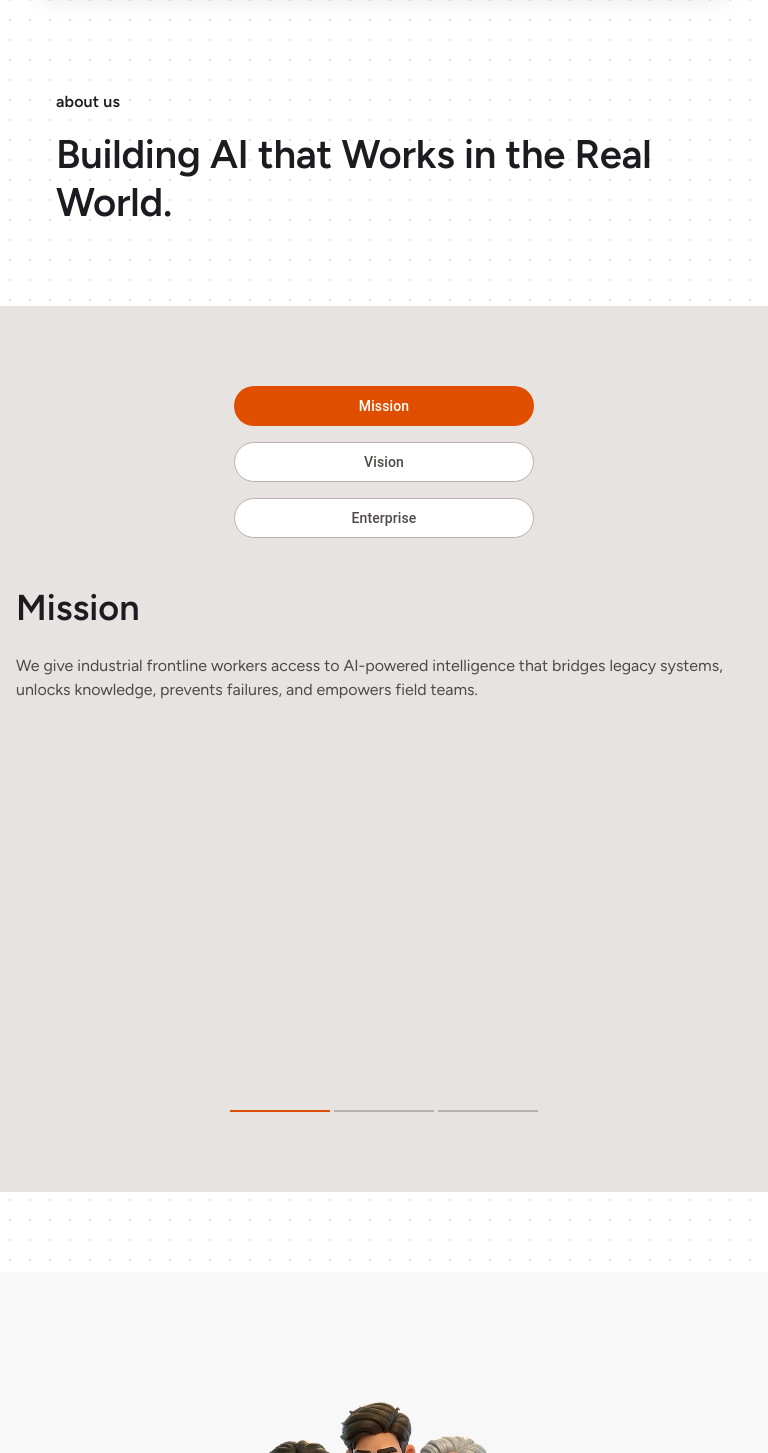
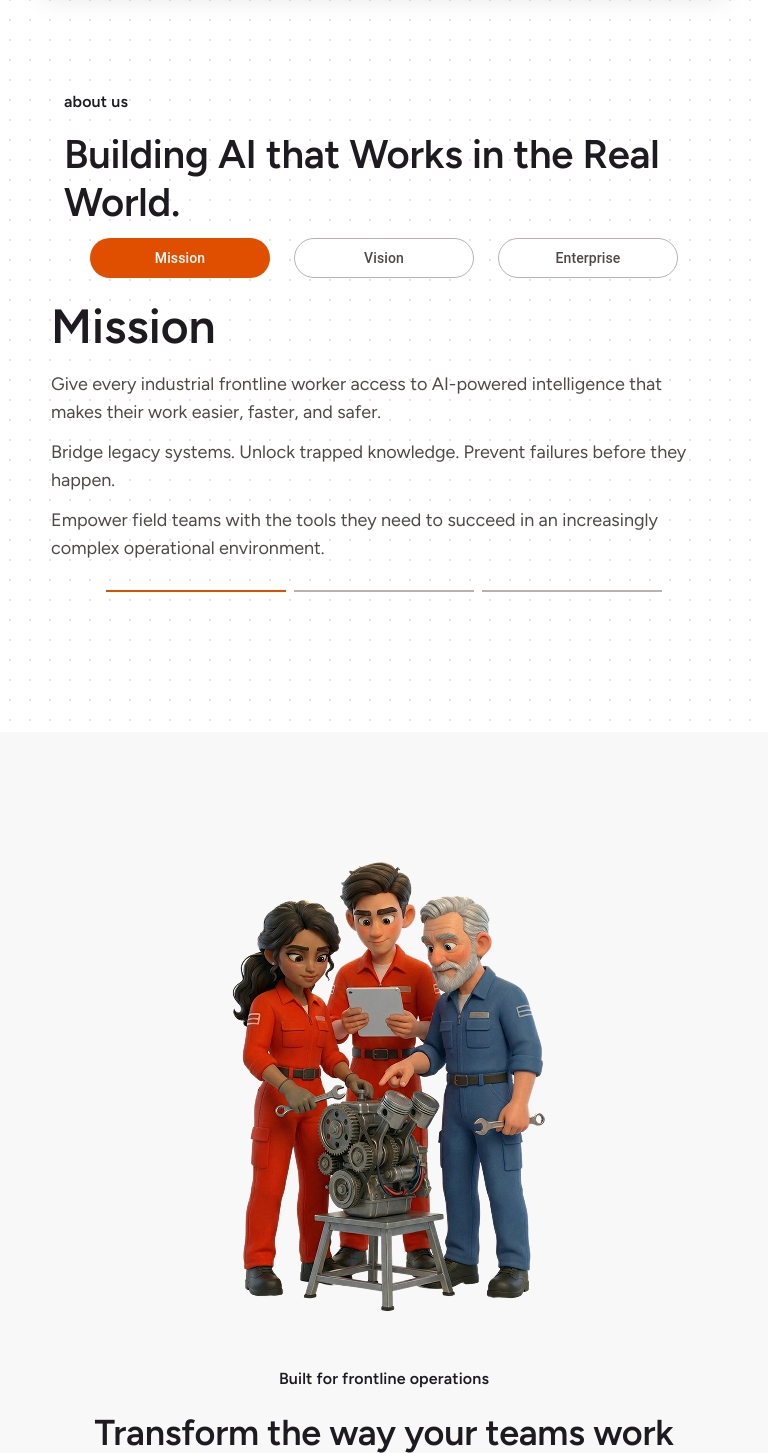
Before and after one commit to fieldpal-ai/fieldpal.ai, a FastAPI app: page /about in a window 768 px wide. Shown: the part 70-1523 px from the top of the page. Run offline with FastAPI, Linux system fonts and the light colour scheme.

Commit message:
style fixes

```diff
--- a/static/css/about.css
+++ b/static/css/about.css
@@ -1,9 +1,31 @@
 /* About Page Carousel Styles */
 
+/* Override hero-copy margin for about page to match home page video spacing */
+.about-page-header .hero-copy {
+    margin-bottom: 12px;
+}
+
+/* Responsive - Equal padding for about page sections */
+@media (max-width: 768px) {
+    .about-page-header {
+        padding-left: 24px !important;
+        padding-right: 24px !important;
+    }
+
+    .about-page-header .hero-copy-heading {
+        padding-right: 0 !important;
+    }
+
+    .about-carousel-container {
+        padding-left: 24px !important;
+        padding-right: 24px !important;
+    }
+}
+
 .about-carousel-section {
-    background-color: #E6E3E1;
-    padding: 80px 0;
-    margin: 80px 0;
+    background-color: transparent;
+    padding: 0 0 80px 0;
+    margin: 0;
     width: 100%;
 }
 
@@ -13,7 +35,7 @@
     padding: 0 24px;
     display: flex;
     flex-direction: column;
-    gap: 48px;
+    gap: 12px;
 }
 
 /* Button Controls */
@@ -86,30 +108,31 @@
 /* Content Panels */
 .about-carousel-content {
     position: relative;
-    min-height: 300px;
+    height: 240px;
     width: 100%;
-    display: grid;
-    grid-template-columns: repeat(3, 206px);
-    gap: 24px;
-    align-items: start;
+    display: flex;
     justify-content: center;
 }
 
 .about-carousel-panel {
+    position: absolute;
+    top: 0;
+    left: 50%;
+    transform: translateX(-50%) translateY(20px);
+    width: calc(206px * 3 + 24px * 2);
+    max-width: 100%;
     opacity: 0;
     visibility: hidden;
-    transform: translateY(20px);
     transition: opacity 0.5s ease, transform 0.5s ease, visibility 0.5s ease;
     display: flex;
     flex-direction: column;
-    gap: 24px;
-    width: 100%;
+    gap: 16px;
 }
 
 .about-carousel-panel.active {
     opacity: 1;
     visibility: visible;
-    transform: translateY(0);
+    transform: translateX(-50%) translateY(0);
 }
 
 .about-carousel-heading {
@@ -130,12 +153,17 @@
     font-size: 18px;
     line-height: 28px;
     color: #4E4947;
-    max-width: 800px;
+    width: 100%;
+    margin-bottom: 24px;
 }
 
 .about-carousel-text p {
-    margin: 0;
+    margin: 0 0 12px 0;
     padding: 0;
+}
+
+.about-carousel-text p:last-child {
+    margin-bottom: 0;
 }
 
 /* Bottom Indicator Lines */
@@ -161,8 +189,25 @@
     background-color: #E04F00;
 }
 
-/* Responsive Design */
-@media (max-width: 768px) {
+/* Responsive Design - Medium screens - keep buttons horizontal but adjust sizes */
+@media (max-width: 900px) and (min-width: 601px) {
+    .about-carousel-button {
+        width: 180px;
+        padding: 10px 12px;
+    }
+
+    .about-carousel-content {
+        grid-template-columns: repeat(3, 180px);
+        gap: 16px;
+    }
+
+    .about-carousel-bottom-line {
+        width: 180px;
+    }
+}
+
+/* Responsive Design - Small screens - stack buttons */
+@media (max-width: 600px) {
     .about-carousel-buttons {
         flex-direction: column;
         align-items: center;
@@ -220,9 +265,9 @@
 /* About Hero Section */
 .about-hero-section {
     background-color: #F8F8F8;
-    padding: 80px 0;
+    padding: 60px 0;
     width: 100%;
-    margin-top: 80px;
+    margin-top: 0;
 }
 
 .about-hero-container {
@@ -232,7 +277,7 @@
     display: flex;
     flex-direction: row;
     align-items: center;
-    gap: 60px;
+    gap: 40px;
 }
 
 .about-hero-image-container {
@@ -244,7 +289,7 @@
 
 .about-hero-image {
     width: 100%;
-    max-width: 600px;
+    max-width: 450px;
     height: auto;
     object-fit: contain;
 }
--- a/static/css/contact.css
+++ b/static/css/contact.css
@@ -21,8 +21,8 @@
     display: flex;
     flex-direction: column;
     align-items: center;
-    padding: 120px 0 40px 0;
-    gap: 64px;
+    padding: 60px 0 0 0;
+    gap: 0;
     isolation: isolate;
     width: 100%;
     min-height: auto;
@@ -49,7 +49,7 @@
     order: 1;
     flex-grow: 0;
     z-index: 1;
-    margin: 0 auto;
+    margin: 0 auto 80px auto;
 }
 
 .contact-hero-label {
--- a/templates/about.html
+++ b/templates/about.html
@@ -9,7 +9,7 @@
 
 {% block content %}
 <!-- Header Section -->
-<div class="max-w-7xl mx-auto px-4 sm:px-6 lg:px-8" style="padding-top: 60px; padding-bottom: 0;">
+<div class="max-w-7xl mx-auto px-4 sm:px-6 lg:px-8 about-page-header" style="padding-top: 60px; padding-bottom: 0;">
     <div class="hero-copy">
         <div class="hero-copy-title">
             about us
@@ -41,21 +41,24 @@
             <div class="about-carousel-panel active" data-section="mission">
                 <h2 class="about-carousel-heading">Mission</h2>
                 <div class="about-carousel-text">
-                    <p>We give industrial frontline workers access to AI-powered intelligence that bridges legacy systems, unlocks knowledge, prevents failures, and empowers field teams.</p>
+                    <p>Give every industrial frontline worker access to AI-powered intelligence that makes their work easier, faster, and safer.</p>
+                    <p>Bridge legacy systems. Unlock trapped knowledge. Prevent failures before they happen.</p>
+                    <p>Empower field teams with the tools they need to succeed in an increasingly complex operational environment.</p>
                 </div>
             </div>
 
             <div class="about-carousel-panel" data-section="vision">
                 <h2 class="about-carousel-heading">Vision</h2>
                 <div class="about-carousel-text">
-                    <p>We envision a future where field workers are empowered with real-time intelligence, operations are predictive, expertise is preserved, and industrial operations become smarter, safer, and more efficient through purpose-built AI.</p>
+                    <p>Create a future where every field worker is empowered with real-time intelligence, where operations are predictive not reactive, and where decades of expertise are preserved and accessible instantly.</p>
+                    <p>Make industrial operations smarter, safer, and more efficient through purpose-built AI that actually works in the real world.</p>
                 </div>
             </div>
 
             <div class="about-carousel-panel" data-section="enterprise">
                 <h2 class="about-carousel-heading">Enterprise</h2>
                 <div class="about-carousel-text">
-                    <p>We forecast equipment failures 7-30 days in advance, enabling proactive prevention and delivering an average 40% reduction in unplanned downtime for our customers.</p>
+                    <p>We forecast equipment failures 7-30 days in advance, allowing you to shift from reactive firefighting to proactive prevention. Our customers see an average 40% reduction in unplanned downtime.</p>
                 </div>
             </div>
         </div>
```
